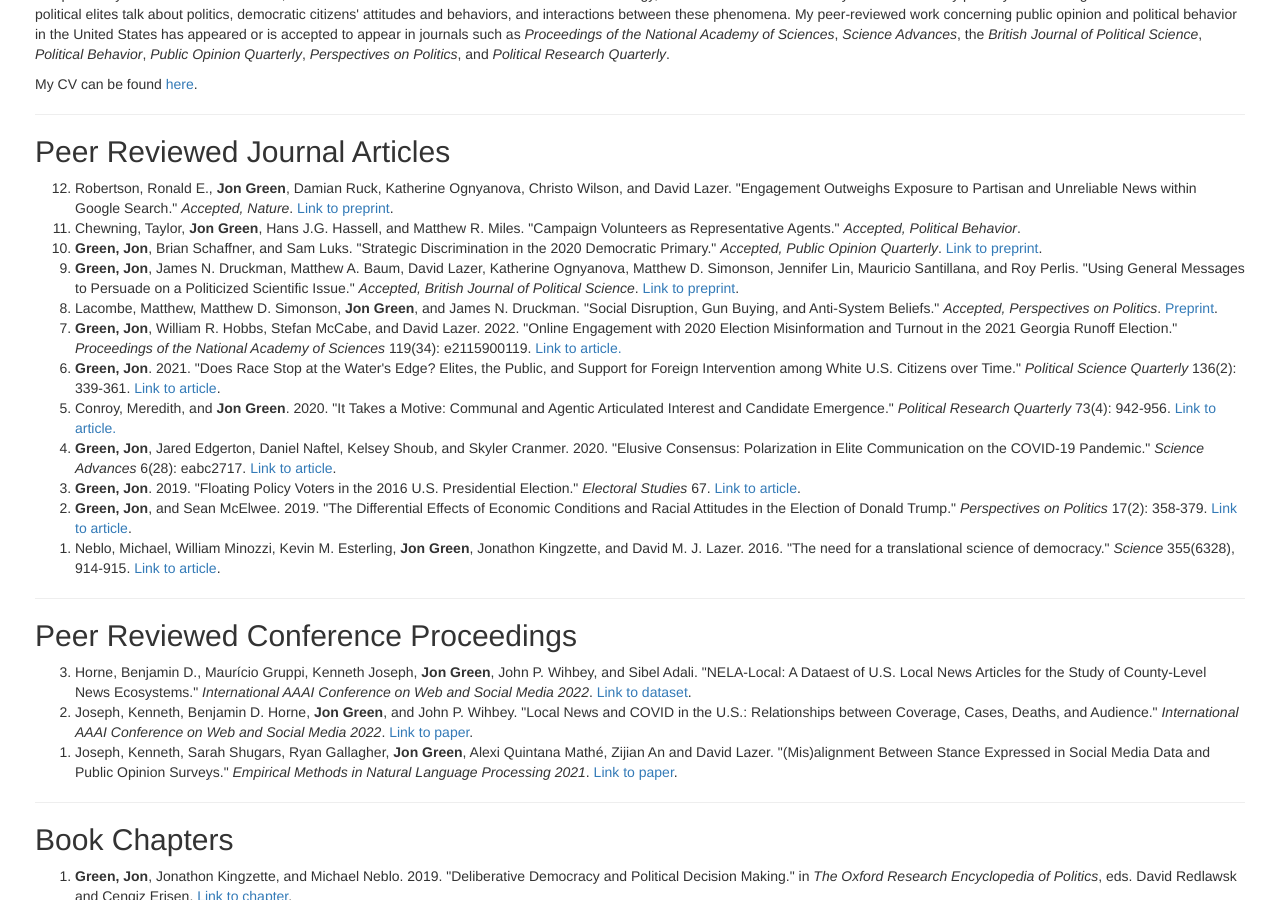
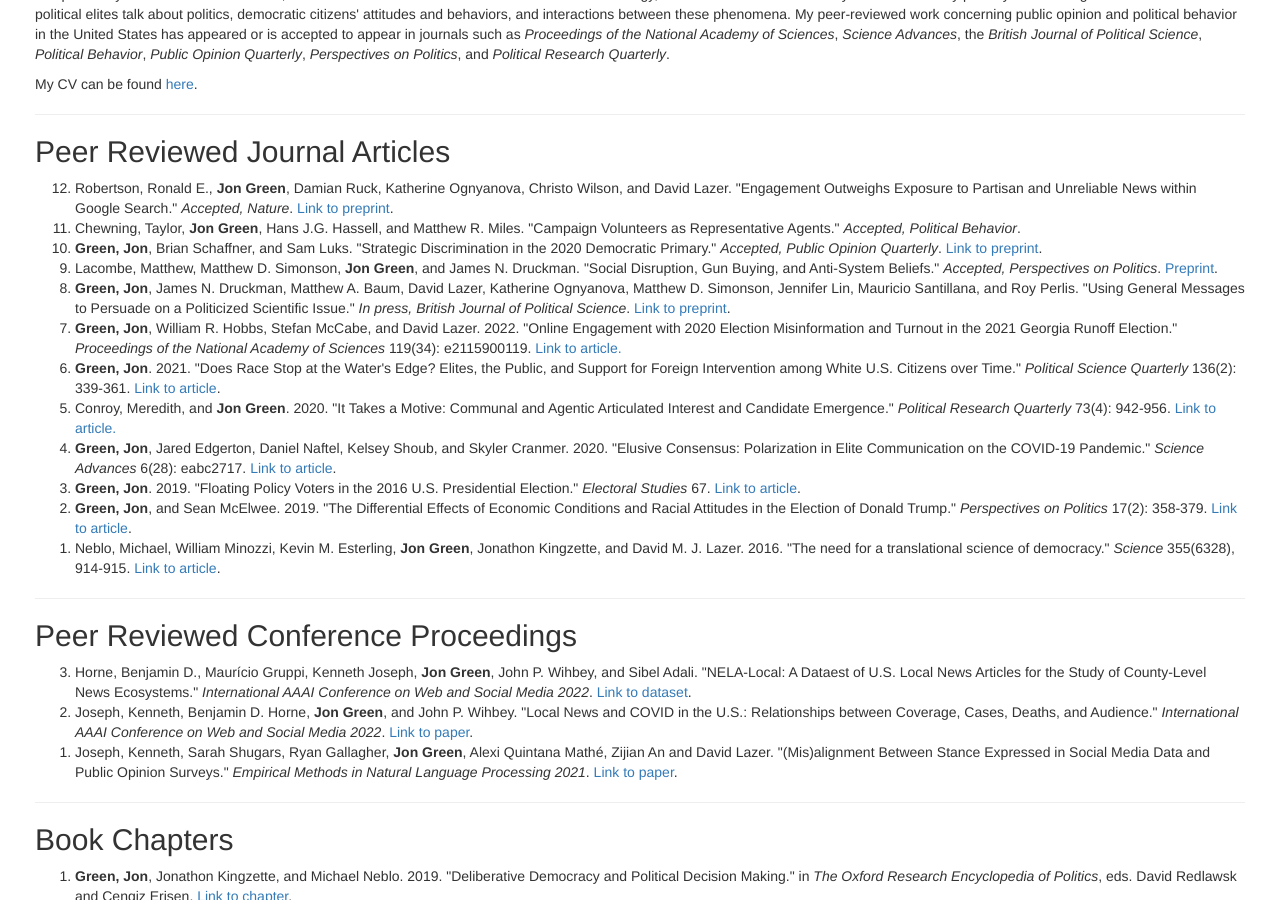
Before and after one commit to jgreen4919/jgreen4919.github.io, a Jekyll site: the page index.html, which Jekyll copies as it is, in a window 1280 px wide and 900 px high, scrolled down 527 px. Built offline with Jekyll 4.4.1, drawn with Linux system fonts in a browser that asks for light colours.

Commit message:
bjps in press

```diff
--- a/index.html
+++ b/index.html
@@ -36,8 +36,8 @@
     <li> Robertson, Ronald E., <strong>Jon Green</strong>, Damian Ruck, Katherine Ognyanova, Christo Wilson, and David Lazer. "Engagement Outweighs Exposure to Partisan and Unreliable News within Google Search." <i>Accepted, Nature</i>. <a href="https://arxiv.org/abs/2201.00074">Link to preprint</a>.</li>
     <li>Chewning, Taylor, <strong>Jon Green</strong>, Hans J.G. Hassell, and Matthew R. Miles. "Campaign Volunteers as Representative Agents." <i>Accepted, Political Behavior</i>.
     <li> <strong>Green, Jon</strong>, Brian Schaffner, and Sam Luks. "Strategic Discrimination in the 2020 Democratic Primary." <i>Accepted, Public Opinion Quarterly</i>. <a href="https://osf.io/25kew/">Link to preprint</a>.</li>
-    <li> <strong>Green, Jon</strong>, James N. Druckman,  Matthew A. Baum, David Lazer, Katherine Ognyanova, Matthew D. Simonson, Jennifer Lin, Mauricio Santillana, and Roy Perlis. "Using General Messages to Persuade on a Politicized Scientific Issue." <i>Accepted, British Journal of Political Science</i>. <a href="https://osf.io/7tn4d/">Link to preprint</a>.</li>
     <li>Lacombe, Matthew, Matthew D. Simonson, <strong>Jon Green</strong>, and James N. Druckman. "Social Disruption, Gun Buying, and Anti-System Beliefs." <i>Accepted, Perspectives on Politics</i>. <a href="https://www.ipr.northwestern.edu/documents/working-papers/2022/wp-22-13.pdf">Preprint</a>.</li>
+    <li> <strong>Green, Jon</strong>, James N. Druckman,  Matthew A. Baum, David Lazer, Katherine Ognyanova, Matthew D. Simonson, Jennifer Lin, Mauricio Santillana, and Roy Perlis. "Using General Messages to Persuade on a Politicized Scientific Issue." <i>In press, British Journal of Political Science</i>. <a href="https://osf.io/7tn4d/">Link to preprint</a>.</li>
     <li> <strong>Green, Jon</strong>, William R. Hobbs, Stefan McCabe, and David Lazer. 2022. "Online Engagement with 2020 Election Misinformation and Turnout in the 2021 Georgia Runoff Election." <i>Proceedings of the National Academy of Sciences</i> 119(34): e2115900119. <a href="https://www.pnas.org/doi/10.1073/pnas.2115900119"> Link to article.</a></li>
       <li> <strong>Green, Jon</strong>. 2021. "Does Race Stop at the Water's Edge? Elites, the Public, and Support for Foreign Intervention among White U.S. Citizens over Time." <i>Political Science Quarterly</i> 136(2): 339-361. <a href="https://onlinelibrary.wiley.com/doi/abs/10.1002/polq.13168">Link to article</a>.</li>
       	<li> Conroy, Meredith, and <strong>Jon Green</strong>. 2020. "It Takes a Motive: Communal and Agentic Articulated Interest and Candidate Emergence." <i>Political Research Quarterly</i> 73(4): 942-956. <a href="https://journals.sagepub.com/doi/abs/10.1177/1065912920933668">Link to article.</a></li>
```
Also changed, not shown: 4 other files.
